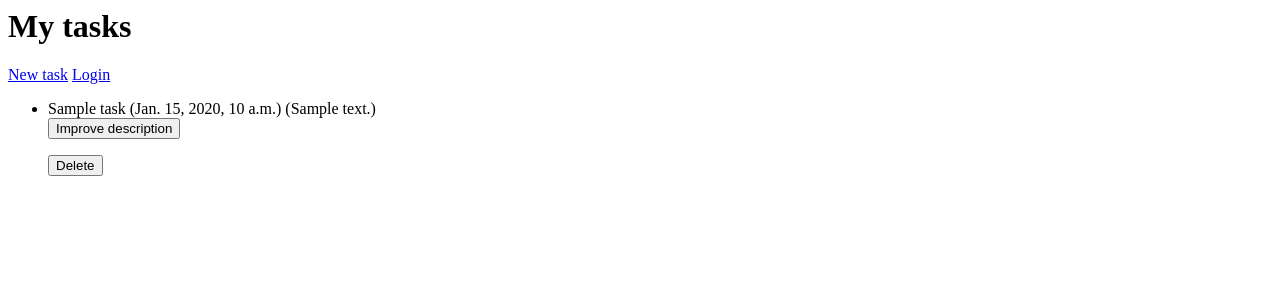
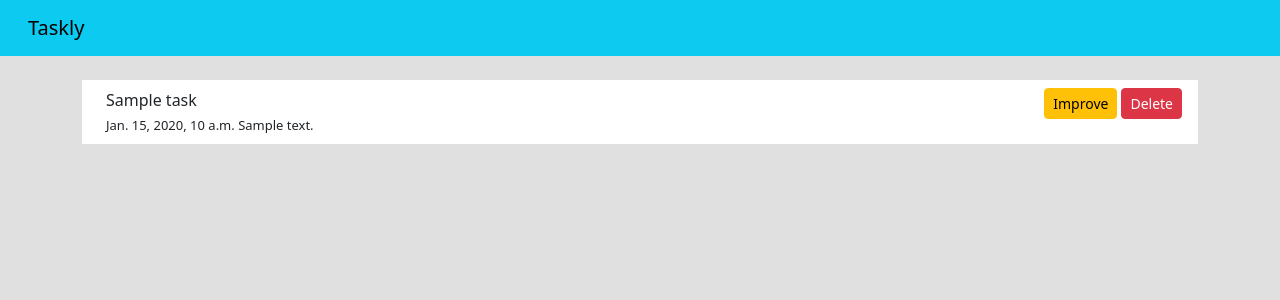
Before and after one commit to izakh13/taskly, a Django app: template tasks/templates/tasks/task_list.html in a window 1280 px wide. Shown: the top 300 px of the page. Run offline with Django 5.2, Linux system fonts and the light colour scheme; the template is opened without the code that fills it: most values are stand-ins (such as "Sample title", 1, 10 or a date in 2020).

Commit message:
Add Boostrap to style UI

```diff
--- a/tasks/templates/tasks/task_list.html
+++ b/tasks/templates/tasks/task_list.html
@@ -1,25 +1,23 @@
-<h1>My tasks</h1>
-<a href='{% url 'task_create' %}'>New task</a>
-{% if user.is_authenticated %}
-<p>{{ user }}</p>
-<form method="post" action="{% url 'logout' %}">
-    {% csrf_token %}
-    <button type="submit">Logout</button>
-</form>
-{% else %}
-<a href="{% url 'login' %}">Login</a>
-{% endif%}
-<ul>
+{% extends 'base.html' %}
+{% block content %}
+<ul class="list-group list-group-flush">
     {% for task in tasks %}
-        <li>{{ task.title }} ({{ task.created_at }}) ({{ task.description }})
+        <li class="list-group-item d-flex justify-content-between align-items-start">
+            <div class="ms-2 me-auto">
+                <div class="fw-fold">{{ task.title }}</div>
+                <span style="font-size: 13px;">{{ task.created_at }} {{ task.description }}</span>
+            </div>
+            <div class="gap-1 btn-group align-items-center">
                 <form method="post" action="{% url 'improve' task.id %}">
                     {% csrf_token %}
-                <button type="submit">Improve description</button>
+                    <button type="submit" class="btn btn-warning btn-sm" data-bs-toggle="tooltip" data-bs-placement="bottom" data-bs-title="Improve task description">Improve</button>
                 </form>
                 <form method="post" action="{% url 'delete' task.id %}">
                     {% csrf_token %}
-                <button type="submit">Delete</button>
+                    <button type="submit" class="btn btn-danger btn-sm" data-bs-toggle="tooltip" data-bs-placement="bottom" data-bs-title="Delete task">Delete</button>
                 </form>
+            </div>
         </li>
     {% endfor %}
 </ul>
+{% endblock %}
--- /dev/null
+++ b/templates/base.html
@@ -0,0 +1,40 @@
+<!DOCTYPE html>
+<html lang="en">
+<head>
+    <meta charset="UTF-8">
+    <meta name="viewport" content="width=device-width, initial-scale=1.0">
+    <title>Taskly</title>
+    <link href="https://cdn.jsdelivr.net/npm/bootstrap@5.3.8/dist/css/bootstrap.min.css" rel="stylesheet" integrity="sha384-sRIl4kxILFvY47J16cr9ZwB07vP4J8+LH7qKQnuqkuIAvNWLzeN8tE5YBujZqJLB" crossorigin="anonymous">
+    {% block custom_style %}
+    {% endblock %}
+</head>
+<body style="background-color: #e0e0e0;">
+    <nav class="navbar navbar-expand bg-info px-3">
+        <div class="container-fluid">
+            <a class="navbar-brand" href="#">Taskly</a>
+            {% if user.is_authenticated %}
+            <div class="d-flex align-items-center gap-3">
+                <span class="navbar-text">My tasks</span>
+                <a class=nav-link" href="{% url 'task_create' %}">New task</a>
+            </div>
+            <div class="d-flex gap-2 ms-aouto">
+                <span class="fs-6">{{user}}</span>
+                <form method="post" action="{% url 'logout' %}">
+                    {% csrf_token %}
+                    <button type="submit" class="btn btn-danger btn-sm">Logout</button>
+                </form>
+            </div>
+            {% endif %}
+        </div>
+    </nav>
+    <div class="container mt-4">
+        {% block content%}
+        {% endblock %}
+    </div>
+    <script src="https://cdn.jsdelivr.net/npm/bootstrap@5.3.8/dist/js/bootstrap.bundle.min.js" integrity="sha384-FKyoEForCGlyvwx9Hj09JcYn3nv7wiPVlz7YYwJrWVcXK/BmnVDxM+D2scQbITxI" crossorigin="anonymous"></script>
+    <script>
+        const tooltipTriggerList = document.querySelectorAll('[data-bs-toggle="tooltip"]');
+        [...tooltipTriggerList].map(el => new bootstrap.Tooltip(el));
+    </script>
+</body>
+</html>
```
Also changed, not shown: tasks/forms.py (+7 -0 lines), tasks/templates/tasks/task_form.html (+13 -6 lines), tasks/views.py (+4 -5 lines), templates/registration/login.html (+25 -7 lines), templates/registration/register.html (+30 -6 lines). Lines whose indentation alone changed are shown as unchanged.
